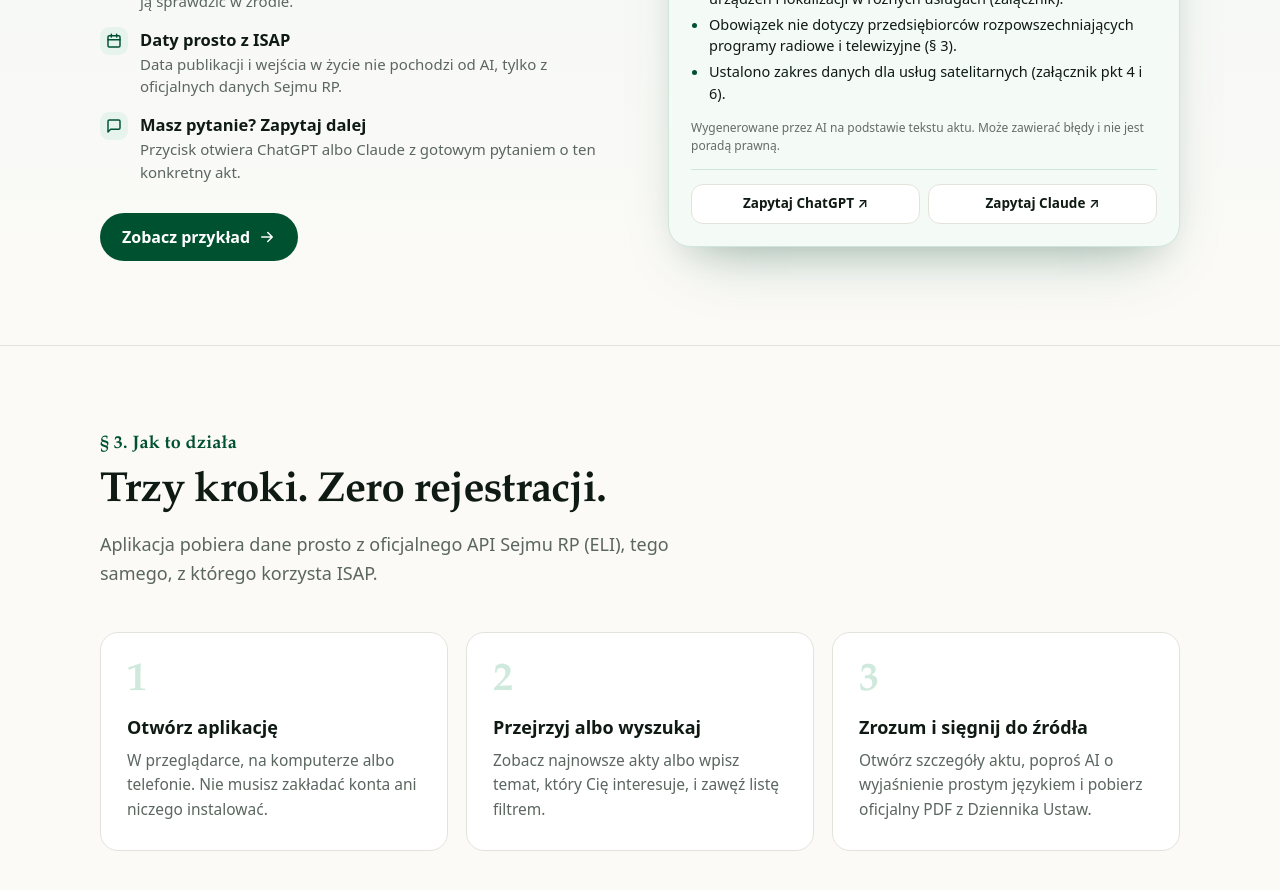
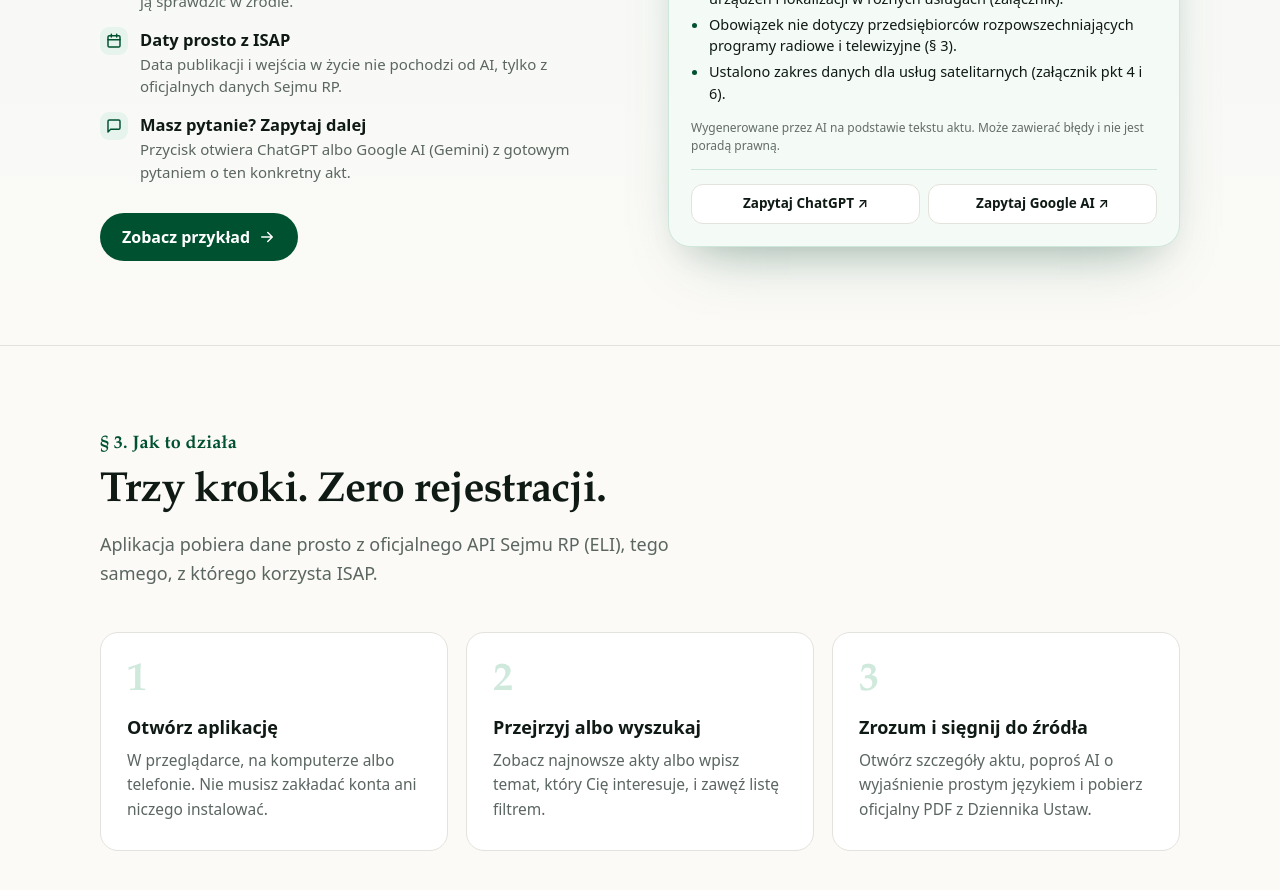
Before and after one commit to piowerb/zmiennikprawny.pl, a plain HTML site: page index.html in a window 1280 px wide. Shown: the part 2160-3050 px from the top of the page. Drawn offline with Linux system fonts and the light colour scheme; no server answers.

Commit message:
Add files via upload

```diff
--- a/index.html
+++ b/index.html
@@ -327,7 +327,7 @@ footer{border-top:1px solid var(--line);padding:36px 0 calc(36px + env(safe-area
         <ul class="ai-list">
           <li><span class="n"><svg viewBox="0 0 24 24" fill="none" stroke="currentColor" stroke-width="2.4" stroke-linecap="round" stroke-linejoin="round" aria-hidden="true"><path d="M20 6 9 17l-5-5"/></svg></span><span><b>Zawsze z przepisem</b><small>Każda zmiana ma odnośnik do artykułu albo paragrafu, więc łatwo ją sprawdzić w źródle.</small></span></li>
           <li><span class="n"><svg viewBox="0 0 24 24" fill="none" stroke="currentColor" stroke-width="2.2" stroke-linecap="round" stroke-linejoin="round" aria-hidden="true"><rect x="3" y="4" width="18" height="17" rx="2"/><path d="M16 2v4M8 2v4M3 10h18"/></svg></span><span><b>Daty prosto z ISAP</b><small>Data publikacji i wejścia w życie nie pochodzi od AI, tylko z oficjalnych danych Sejmu RP.</small></span></li>
-          <li><span class="n"><svg viewBox="0 0 24 24" fill="none" stroke="currentColor" stroke-width="2.2" stroke-linecap="round" stroke-linejoin="round" aria-hidden="true"><path d="M21 15a2 2 0 0 1-2 2H7l-4 4V5a2 2 0 0 1 2-2h14a2 2 0 0 1 2 2z"/></svg></span><span><b>Masz pytanie? Zapytaj dalej</b><small>Przycisk otwiera ChatGPT albo Claude z gotowym pytaniem o ten konkretny akt.</small></span></li>
+          <li><span class="n"><svg viewBox="0 0 24 24" fill="none" stroke="currentColor" stroke-width="2.2" stroke-linecap="round" stroke-linejoin="round" aria-hidden="true"><path d="M21 15a2 2 0 0 1-2 2H7l-4 4V5a2 2 0 0 1 2-2h14a2 2 0 0 1 2 2z"/></svg></span><span><b>Masz pytanie? Zapytaj dalej</b><small>Przycisk otwiera ChatGPT albo Google AI (Gemini) z gotowym pytaniem o ten konkretny akt.</small></span></li>
         </ul>
         <a class="btn btn-primary" href="https://app.zmiennikprawny.pl/#/DU/2026/1530">
           Zobacz przykład
@@ -348,7 +348,7 @@ footer{border-top:1px solid var(--line);padding:36px 0 calc(36px + env(safe-area
           <li>Ustalono zakres danych dla usług satelitarnych (załącznik pkt 4 i 6).</li>
         </ul>
         <p class="note">Wygenerowane przez AI na podstawie tekstu aktu. Może zawierać błędy i nie jest poradą prawną.</p>
-        <div class="ask"><span>Zapytaj ChatGPT ↗</span><span>Zapytaj Claude ↗</span></div>
+        <div class="ask"><span>Zapytaj ChatGPT ↗</span><span>Zapytaj Google AI ↗</span></div>
       </div>
     </div>
   </section>
```
Also changed, not shown: docs/screenshot-ai.png.
